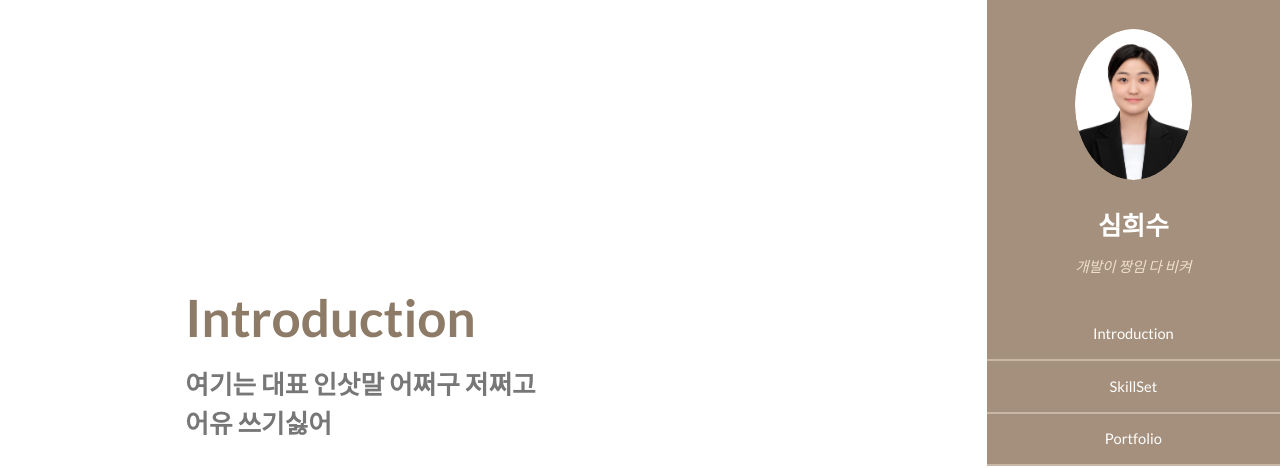
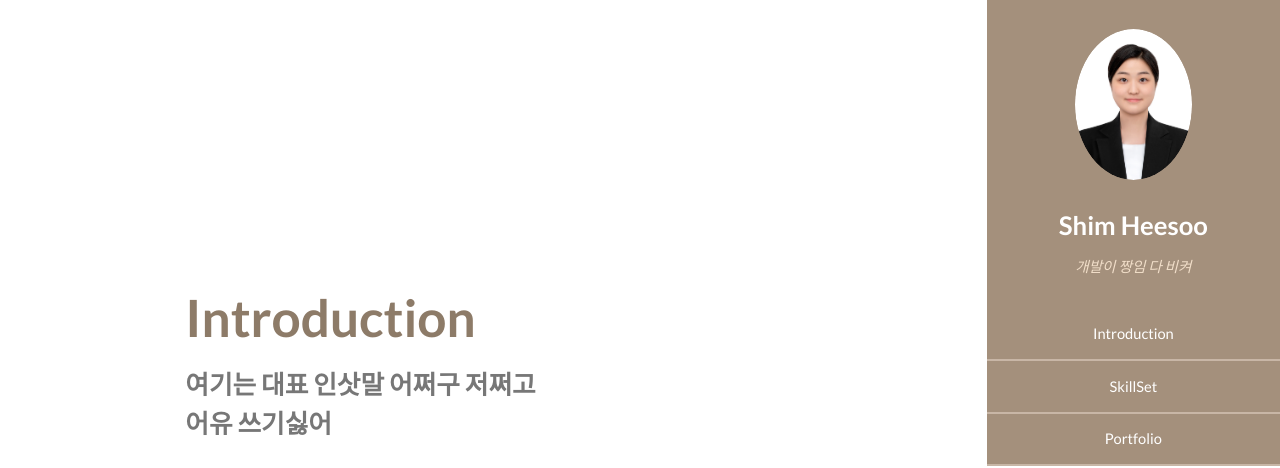
Before and after one commit to CHeessoo/CHeessoo.github.io, a Jekyll site: the page built from index.html, in a window 1280 px wide. Shown: the top 468 px of the page. Built offline with Jekyll 4.4.1, drawn with Linux system fonts in a browser that asks for light colours.

Commit message:
Update Header

```diff
--- a/_includes/header.html
+++ b/_includes/header.html
@@ -2,7 +2,7 @@
     <section id="header" class="skel-layers-fixed">
         <header>
             <span class="image avatar"><img src="{{ site.baseurl }}/images/myPhoto.jpg" alt="" /></span>
-            <h1 id="logo"><a href="{{ site.baseurl }}/">심희수</a></h1>
+            <h1 id="logo"><a href="{{ site.baseurl }}/">Shim Heesoo</a></h1>
             <p>개발이 짱임 다 비켜</p>
         </header>
         <nav id="nav">
```
